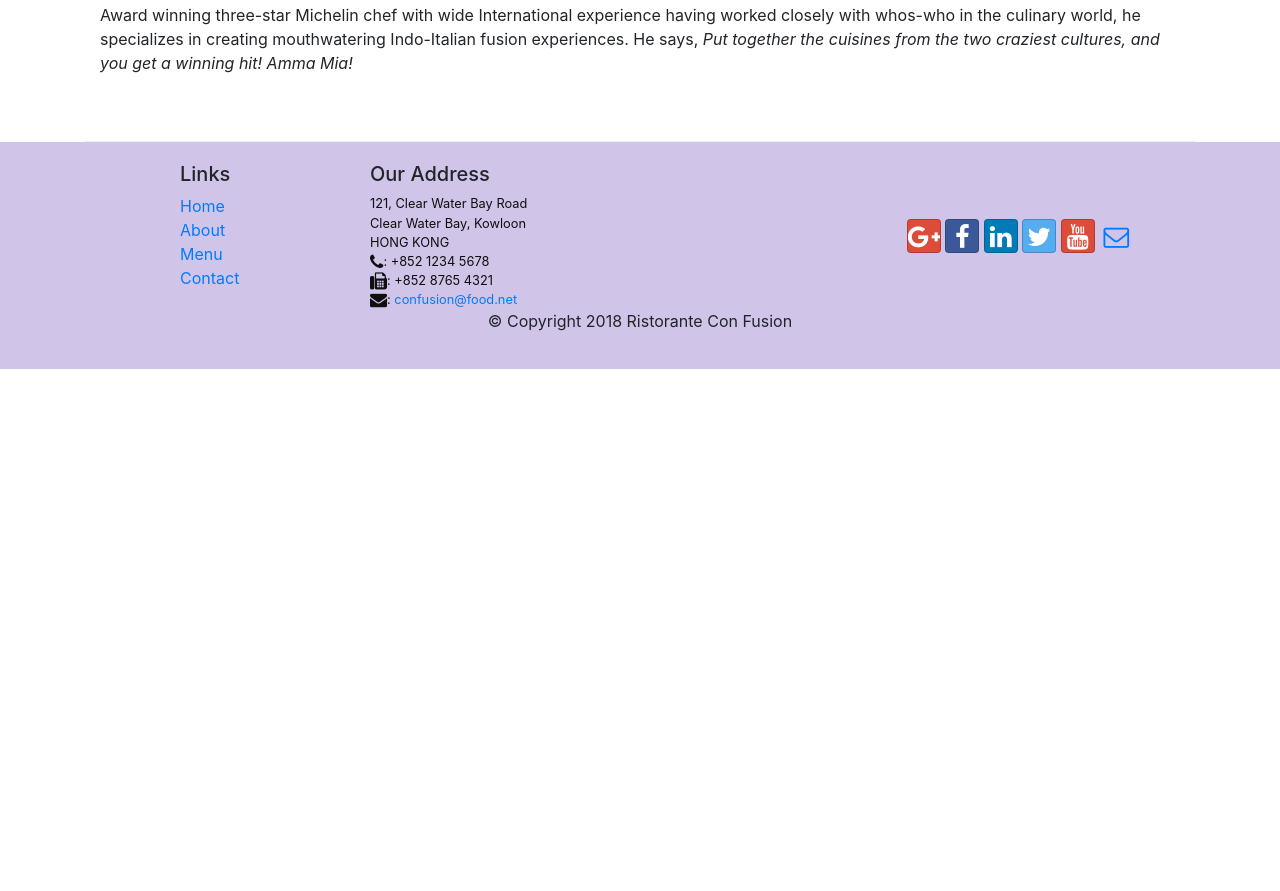
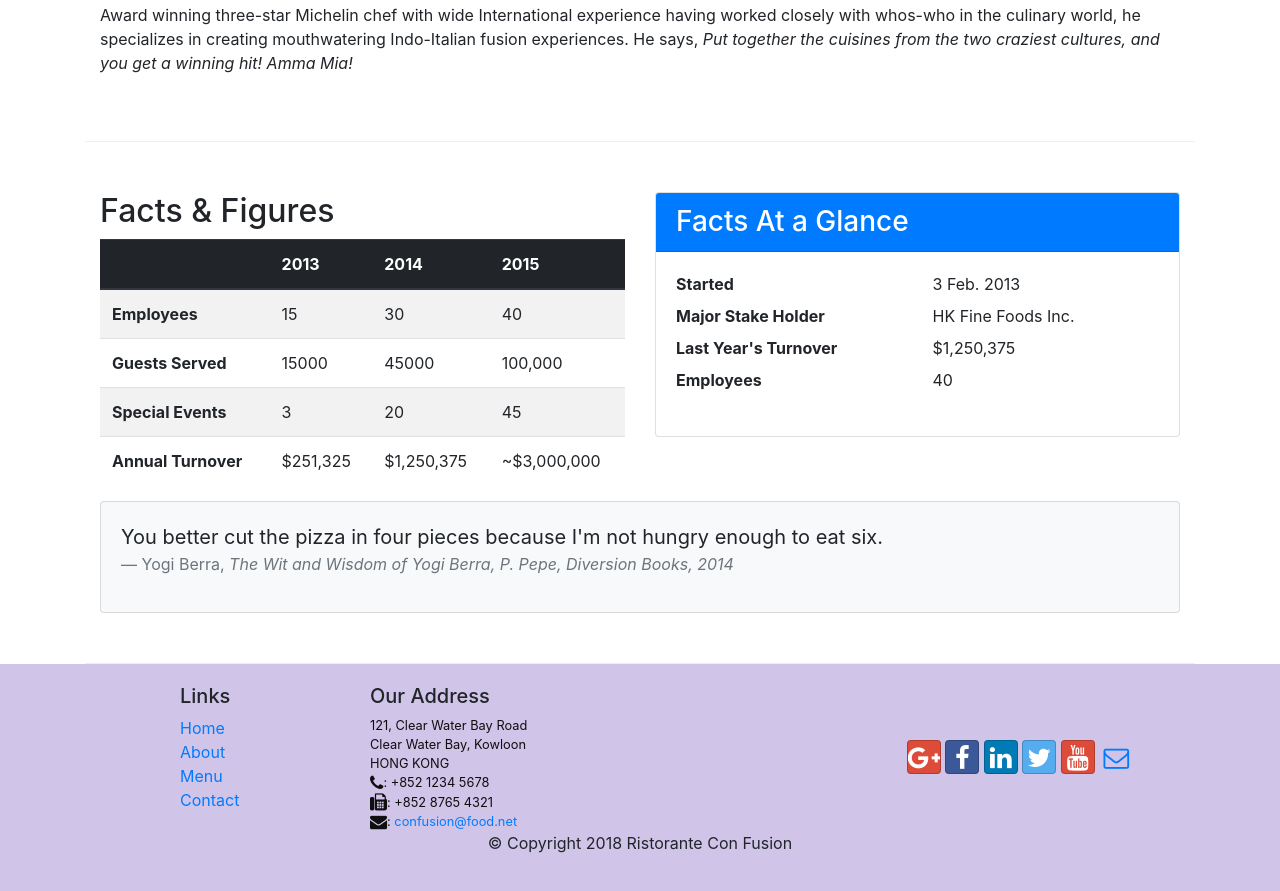
Before and after one commit to kamran17/MERNConfusionHotel, a website: page aboutus.html in a window 1280 px wide. Shown: the part 1412-2303 px from the top of the page. Before the commit the page ends 1781 px from the top, so only its background shows below. Drawn offline with nearby package versions, Linux system fonts and the light colour scheme.

Commit message:
before second assignment work

```diff
--- a/aboutus.html
+++ b/aboutus.html
@@ -18,7 +18,7 @@
 <body>
     <nav class="navbar navbar-dark navbar-expand-sm fixed-top">
         <div class="container">
-           <a class="navbar-brand" href="#">Ristorante Con Fusion</a>
+						<a class="navbar-brand mr-auto" href="#"><img src="img/logo.png" height="30" width="41"></a>
                 <div class="collapse navbar-collapse" id="Navbar">
                     <ul class="navbar-nav mr-auto">
                         <li class="nav-item"><a class="nav-link" href="./index.html"><span class="fa fa-home fa-lg"></span> Home</a></li>
@@ -39,7 +39,8 @@
                     <h1>Ristorante con Fusion</h1>
                     <p>We take inspiration from the World's best cuisines, and create a unique fusion experience. Our lipsmacking creations will tickle your culinary senses!</p>
                 </div>
-                <div class="col-12 col-sm">
+                <div class="col-12 col-sm align-self-center">
+                    <img src="img/logo.png" class="img-fluid">
                 </div>
             </div>
         </div>
@@ -79,6 +80,78 @@
                 <p class="d-none d-sm-block">Blessed with the most discerning gustatory sense, Agumbe, our CTO, personally ensures that every dish that we serve meets his exacting tastes. Our chefs dread the tongue lashing that ensues if their dish does not meet his exacting standards. He lives by his motto, <em>You click only if you survive my lick.</em></p>
                 <h3>Alberto Somayya <small>Executive Chef</small></h3>
                 <p class="d-none d-sm-block">Award winning three-star Michelin chef with wide International experience having worked closely with whos-who in the culinary world, he specializes in creating mouthwatering Indo-Italian fusion experiences. He says, <em>Put together the cuisines from the two craziest cultures, and you get a winning hit! Amma Mia!</em></p>
+            </div>
+       </div>
+       <div class="row row-content">
+            <div class="col-12 col-sm-6">
+                <h2>Facts &amp; Figures</h2>
+                <div class="table-responsive">
+                        <table class="table table-striped">
+                            <thead class="thead-dark">
+                                <tr>
+                                    <th>&nbsp;</th>
+                                    <th>2013</th>
+                                    <th>2014</th>
+                                    <th>2015</th>
+                                </tr>
+                            </thead>
+                            <tbody>
+                                <tr>
+                                    <th>Employees</th>
+                                    <td>15</td>
+                                    <td>30</td>
+                                    <td>40</td>
+                                </tr>
+                                <tr>
+                                    <th>Guests Served</th>
+                                    <td>15000</td>
+                                    <td>45000</td>
+                                    <td>100,000</td>
+                                </tr>
+                                <tr>
+                                    <th>Special Events</th>
+                                    <td>3</td>
+                                    <td>20</td>
+                                    <td>45</td>
+                                </tr>
+                                <tr>
+                                    <th>Annual Turnover</th>
+                                    <td>$251,325</td>
+                                    <td>$1,250,375</td>
+                                    <td>~$3,000,000</td>
+                                </tr>
+                            </tbody>
+                        </table>
+                    </div>
+            </div>
+            <div class="col-12 col-sm-6">
+                <div class="card">
+                    <h3 class="card-header bg-primary text-white">Facts At a Glance</h3>
+                    <div class="card-body">
+                        <dl class="row">
+                            <dt class="col-6">Started</dt>
+                            <dd class="col-6">3 Feb. 2013</dd>
+                            <dt class="col-6">Major Stake Holder</dt>
+                            <dd class="col-6">HK Fine Foods Inc.</dd>
+                            <dt class="col-6">Last Year's Turnover</dt>
+                            <dd class="col-6">$1,250,375</dd>
+                            <dt class="col-6">Employees</dt>
+                            <dd class="col-6">40</dd>
+                        </dl>
+                    </div>
+								</div>
+						</div>
+						<div class="col-12">
+                <div class="card card-body bg-light">
+                    <blockquote class="blockquote">
+                        <p class="mb-0">You better cut the pizza in four pieces because
+                            I'm not hungry enough to eat six.</p>
+                        <footer class="blockquote-footer">Yogi Berra,
+                            <cite title="Source Title">The Wit and Wisdom of Yogi Berra,
+                            P. Pepe, Diversion Books, 2014</cite>
+                        </footer>
+                    </blockquote>
+                </div>
             </div>
        </div>
 
```
Also changed, not shown: contactus.html (+3 -2 lines), index.html (+27 -7 lines), img/alberto.png (added), img/buffet.png (added), img/logo.png (added), img/uthappizza.png (added), 1 other file.
